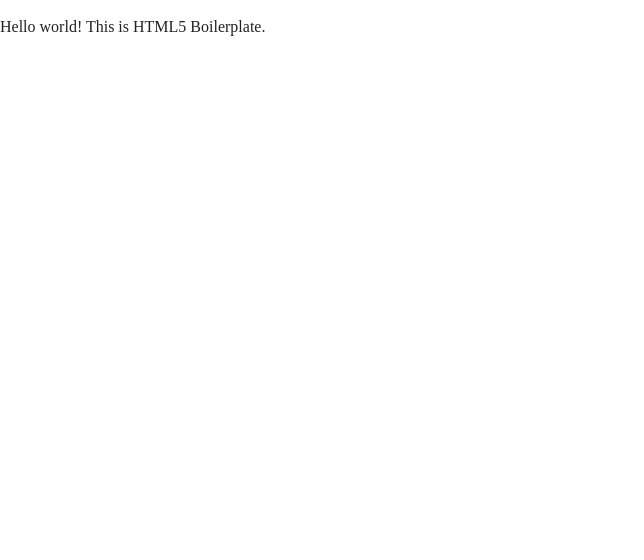
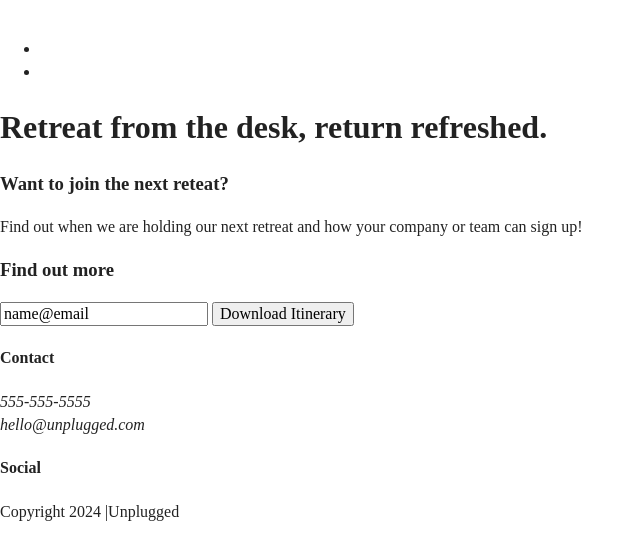
Before and after one commit to AD-Anderson/unplugged-retreat, a website: page index.html in a window 1280 px wide. Shown: the whole page, without its empty margins (0-644 px from the left). Drawn offline with Linux system fonts and the light colour scheme.

Commit message:
Started html coding

```diff
--- a/index.html
+++ b/index.html
@@ -2,7 +2,7 @@
 <html class="no-js" lang="">
   <head>
     <meta charset="utf-8" />
-    <title></title>
+    <title>Unplugged Retreat</title>
     <meta name="description" content="" />
     <meta name="viewport" content="width=device-width, initial-scale=1" />
 
@@ -23,7 +23,70 @@
 
   <body>
     <!-- Add your site or application content here -->
-    <p>Hello world! This is HTML5 Boilerplate.</p>
+    <header>
+      <div class="content-wrapper">
+        <a href="#">
+          <img />
+        </a>
+        <div class="header-divider"></div>
+        <nav>
+          <ul>
+            <li><a href="faq/index.html"></a></li>
+            <li><a href="about/index.html"></a></li>
+          </ul>
+        </nav>
+      </div>
+    </header>
+    <main>
+      <section>
+        <div class="content-wrapper">
+          <h1>Retreat from the desk, return refreshed.</h1>
+        </div>
+      </section>
+      <aside>
+        <div class="content-wrapper">
+          <div class="form-description">
+            <h3>Want to join the next reteat?</h3>
+            <p>
+              Find out when we are holding our next retreat and how your company
+              or team can sign up!
+            </p>
+          </div>
+          <div class="form">
+            <h3>Find out more</h3>
+            <input type="text" name="name" value="name@email" .com />
+            <input type="button" value="Download Itinerary" />
+          </div>
+        </div>
+      </aside>
+    </main>
+    <footer>
+      <div class="content-wrapper">
+        <div class="footer-content">
+          <div class="contact">
+            <h4>Contact</h4>
+            <address>
+              <p>
+                555-555-5555<br />
+                hello@unplugged.com
+              </p>
+            </address>
+          </div>
+          <div class="social">
+            <h4>Social</h4>
+            <div class="social-icons">
+              <p>
+                <a href="#"></a>
+              </p>
+            </div>
+          </div>
+        </div>
+        <div class="copyright">
+          <p>Copyright 2024 |Unplugged</p>
+        </div>
+      </div>
+    </footer>
+
     <script src="../js/vendor/modernizr-3.11.2.min.js"></script>
     <script src="../js/plugins.js"></script>
     <script src="../js/main.js"></script>
```
